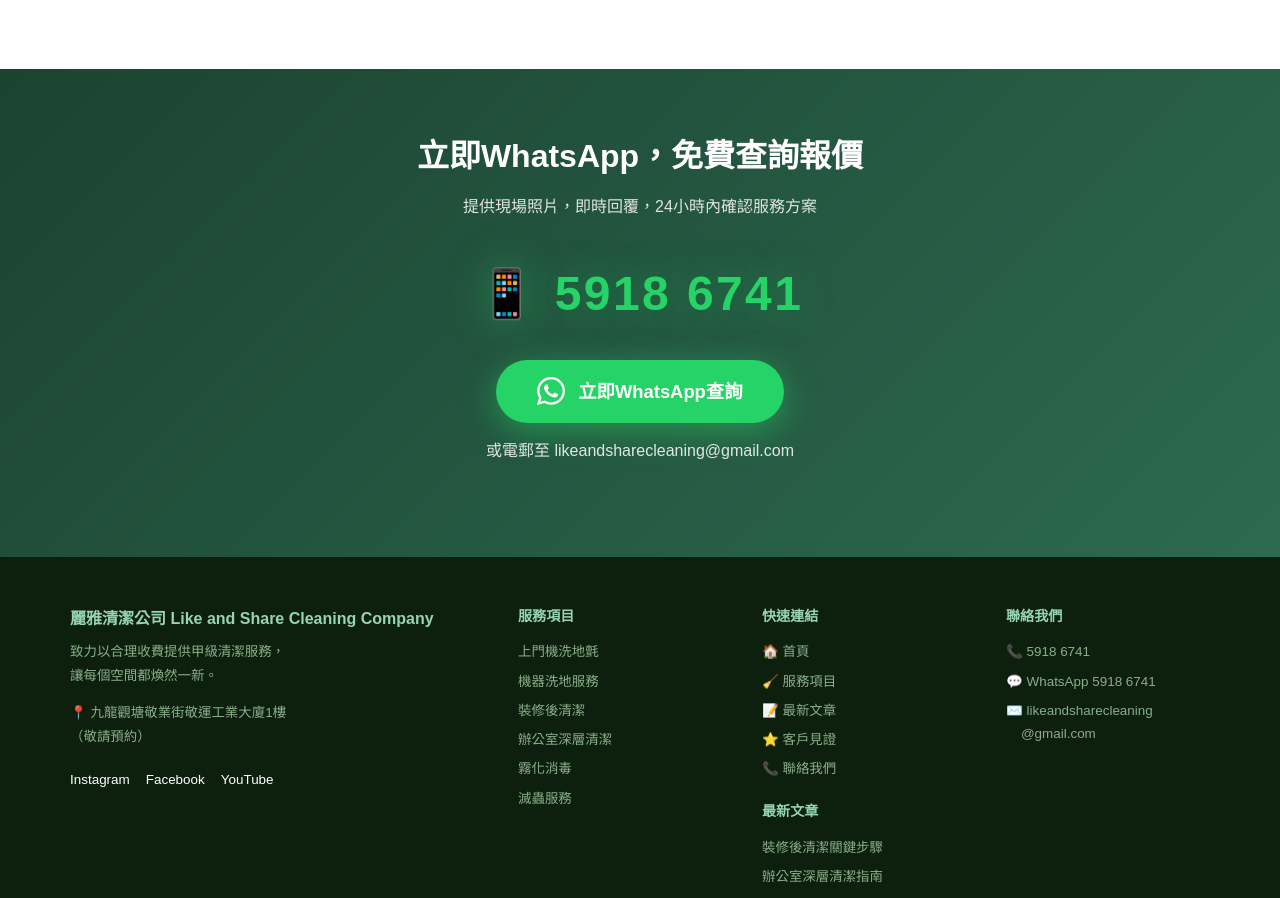
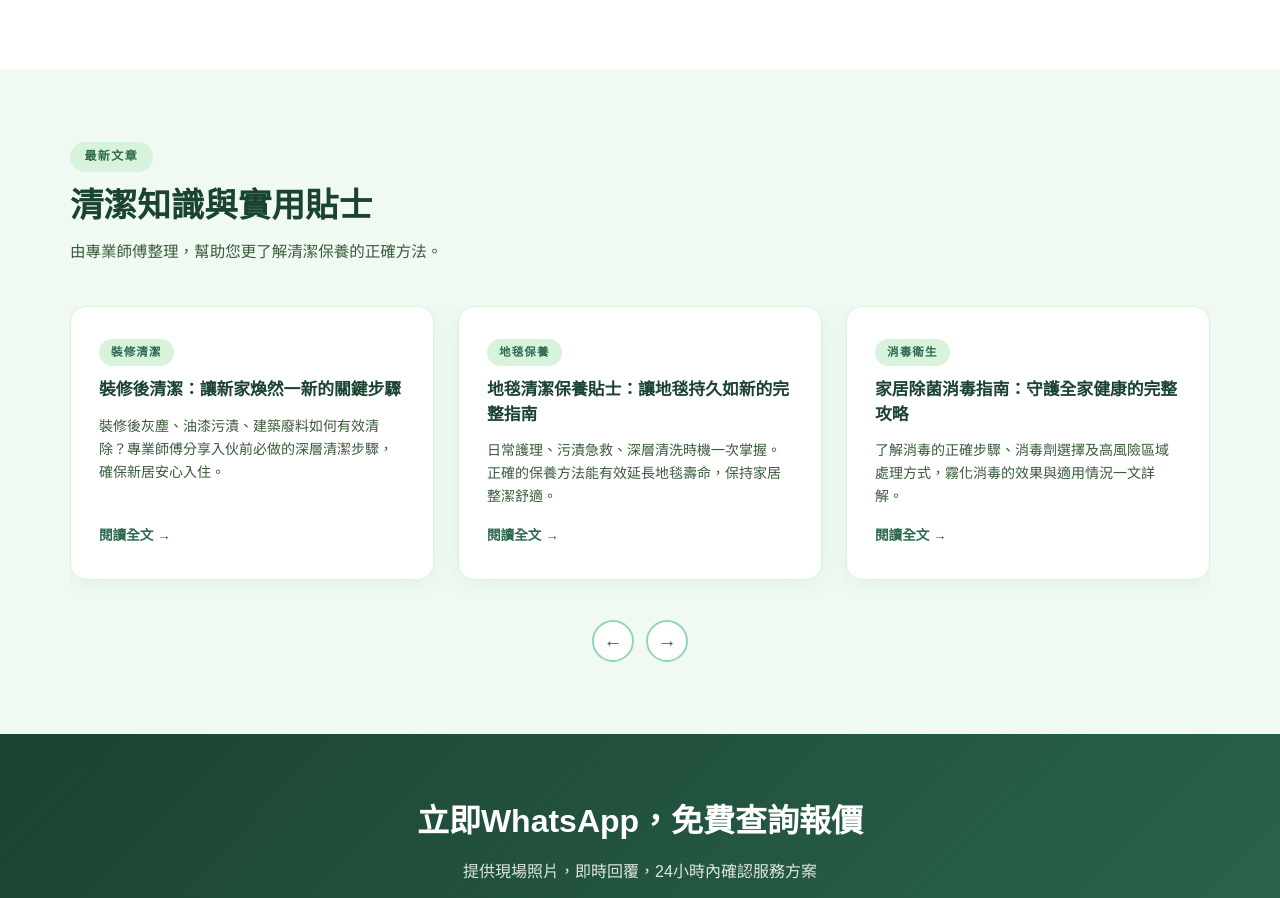
Before and after one commit to bennymak01/clean-game01, a plain HTML site: page index.html in a window 1280 px wide. Shown: the part 3552-4450 px from the top of the page. Drawn offline with Linux system fonts and the light colour scheme.

Commit message:
Add recent blog post carousel block before the CTA section
Adds a new CSS class for styling a blog post carousel and integrates an HTML block into index.html to display recent blog posts with navigation.

Replit-Commit-Author: Agent
Replit-Commit-Session-Id: 9dd8355e-2106-4e2a-b32a-30186458f865
Replit-Commit-Checkpoint-Type: full_checkpoint
Replit-Commit-Event-Id: b9a6fba0-1523-469f-8c9f-8868a305b3a2
Replit-Commit-Screenshot-Url: https://storage.googleapis.com/screenshot-production-us-central1/4aeac295-4992-471d-b729-d5404c4953a2/9dd8355e-2106-4e2a-b32a-30186458f865/dyomimV
Replit-Helium-Checkpoint-Created: true

```diff
--- a/index.html
+++ b/index.html
@@ -547,6 +547,102 @@
       50%       { box-shadow: 0 10px 36px rgba(37,211,102,.75); }
     }
 
+    /* ── BLOG CAROUSEL ── */
+    .blog-posts { background: var(--green-50); }
+    .blog-carousel-wrap {
+      position: relative;
+    }
+    .blog-carousel {
+      display: flex;
+      gap: 1.5rem;
+      overflow-x: auto;
+      scroll-snap-type: x mandatory;
+      -webkit-overflow-scrolling: touch;
+      padding-bottom: 1rem;
+      scrollbar-width: thin;
+      scrollbar-color: var(--green-300) transparent;
+    }
+    .blog-carousel::-webkit-scrollbar { height: 5px; }
+    .blog-carousel::-webkit-scrollbar-track { background: transparent; }
+    .blog-carousel::-webkit-scrollbar-thumb { background: var(--green-300); border-radius: 10px; }
+    .blog-card {
+      flex: 0 0 calc(33.333% - 1rem);
+      min-width: 260px;
+      background: #fff;
+      border-radius: 16px;
+      padding: 2rem 1.75rem;
+      scroll-snap-align: start;
+      box-shadow: 0 4px 20px rgba(45,106,79,.08);
+      border: 1px solid var(--green-100);
+      display: flex;
+      flex-direction: column;
+      gap: .75rem;
+      text-decoration: none;
+      color: inherit;
+      transition: transform .2s, box-shadow .2s;
+    }
+    .blog-card:hover {
+      transform: translateY(-4px);
+      box-shadow: 0 10px 32px rgba(45,106,79,.16);
+    }
+    .blog-card-tag {
+      display: inline-block;
+      background: var(--green-100);
+      color: var(--green-700);
+      font-size: .72rem;
+      font-weight: 700;
+      letter-spacing: .1em;
+      text-transform: uppercase;
+      padding: .25rem .75rem;
+      border-radius: 20px;
+      align-self: flex-start;
+    }
+    .blog-card-title {
+      font-size: 1.05rem;
+      font-weight: 800;
+      color: var(--green-900);
+      line-height: 1.45;
+    }
+    .blog-card-desc {
+      font-size: .875rem;
+      color: var(--text-mid);
+      line-height: 1.65;
+      flex: 1;
+    }
+    .blog-card-link {
+      font-size: .85rem;
+      font-weight: 700;
+      color: var(--green-700);
+      display: inline-flex;
+      align-items: center;
+      gap: .35rem;
+      margin-top: .25rem;
+    }
+    .blog-carousel-btns {
+      display: flex;
+      gap: .75rem;
+      justify-content: center;
+      margin-top: 1.5rem;
+    }
+    .carousel-btn {
+      width: 42px; height: 42px;
+      border-radius: 50%;
+      border: 2px solid var(--green-300);
+      background: #fff;
+      color: var(--green-700);
+      font-size: 1.2rem;
+      cursor: pointer;
+      display: flex; align-items: center; justify-content: center;
+      transition: background .2s, color .2s;
+    }
+    .carousel-btn:hover { background: var(--green-700); color: #fff; }
+    @media (max-width: 900px) {
+      .blog-card { flex: 0 0 calc(50% - .75rem); }
+    }
+    @media (max-width: 560px) {
+      .blog-card { flex: 0 0 85%; }
+    }
+
     /* ── RESPONSIVE ── */
     @media (max-width: 900px) {
       .about-grid { grid-template-columns: 1fr; }
@@ -837,6 +933,56 @@
   </div>
 </section>
 
+<!-- BLOG POSTS CAROUSEL -->
+<section class="blog-posts">
+  <div class="section-inner">
+    <span class="section-label">最新文章</span>
+    <h2 class="section-title">清潔知識與實用貼士</h2>
+    <p class="section-desc">由專業師傅整理，幫助您更了解清潔保養的正確方法。</p>
+    <div class="blog-carousel-wrap">
+      <div class="blog-carousel" id="blogCarousel">
+
+        <a class="blog-card" href="blog-post-renovation-cleaning.html">
+          <span class="blog-card-tag">裝修清潔</span>
+          <div class="blog-card-title">裝修後清潔：讓新家煥然一新的關鍵步驟</div>
+          <p class="blog-card-desc">裝修後灰塵、油漆污漬、建築廢料如何有效清除？專業師傅分享入伙前必做的深層清潔步驟，確保新居安心入住。</p>
+          <span class="blog-card-link">閱讀全文 →</span>
+        </a>
+
+        <a class="blog-card" href="blog-post-carpet-care.html">
+          <span class="blog-card-tag">地毯保養</span>
+          <div class="blog-card-title">地毯清潔保養貼士：讓地毯持久如新的完整指南</div>
+          <p class="blog-card-desc">日常護理、污漬急救、深層清洗時機一次掌握。正確的保養方法能有效延長地毯壽命，保持家居整潔舒適。</p>
+          <span class="blog-card-link">閱讀全文 →</span>
+        </a>
+
+        <a class="blog-card" href="blog-post-disinfection-guide.html">
+          <span class="blog-card-tag">消毒衛生</span>
+          <div class="blog-card-title">家居除菌消毒指南：守護全家健康的完整攻略</div>
+          <p class="blog-card-desc">了解消毒的正確步驟、消毒劑選擇及高風險區域處理方式，霧化消毒的效果與適用情況一文詳解。</p>
+          <span class="blog-card-link">閱讀全文 →</span>
+        </a>
+
+      </div>
+    </div>
+    <div class="blog-carousel-btns">
+      <button class="carousel-btn" id="blogPrev" aria-label="上一篇">&#8592;</button>
+      <button class="carousel-btn" id="blogNext" aria-label="下一篇">&#8594;</button>
+    </div>
+  </div>
+</section>
+<script>
+(function(){
+  var c = document.getElementById('blogCarousel');
+  document.getElementById('blogPrev').addEventListener('click', function(){
+    c.scrollBy({ left: -320, behavior: 'smooth' });
+  });
+  document.getElementById('blogNext').addEventListener('click', function(){
+    c.scrollBy({ left: 320, behavior: 'smooth' });
+  });
+})();
+</script>
+
 <!-- WA BANNER -->
 <section class="wa-banner" id="contact">
   <h2>立即WhatsApp，免費查詢報價</h2>
```
